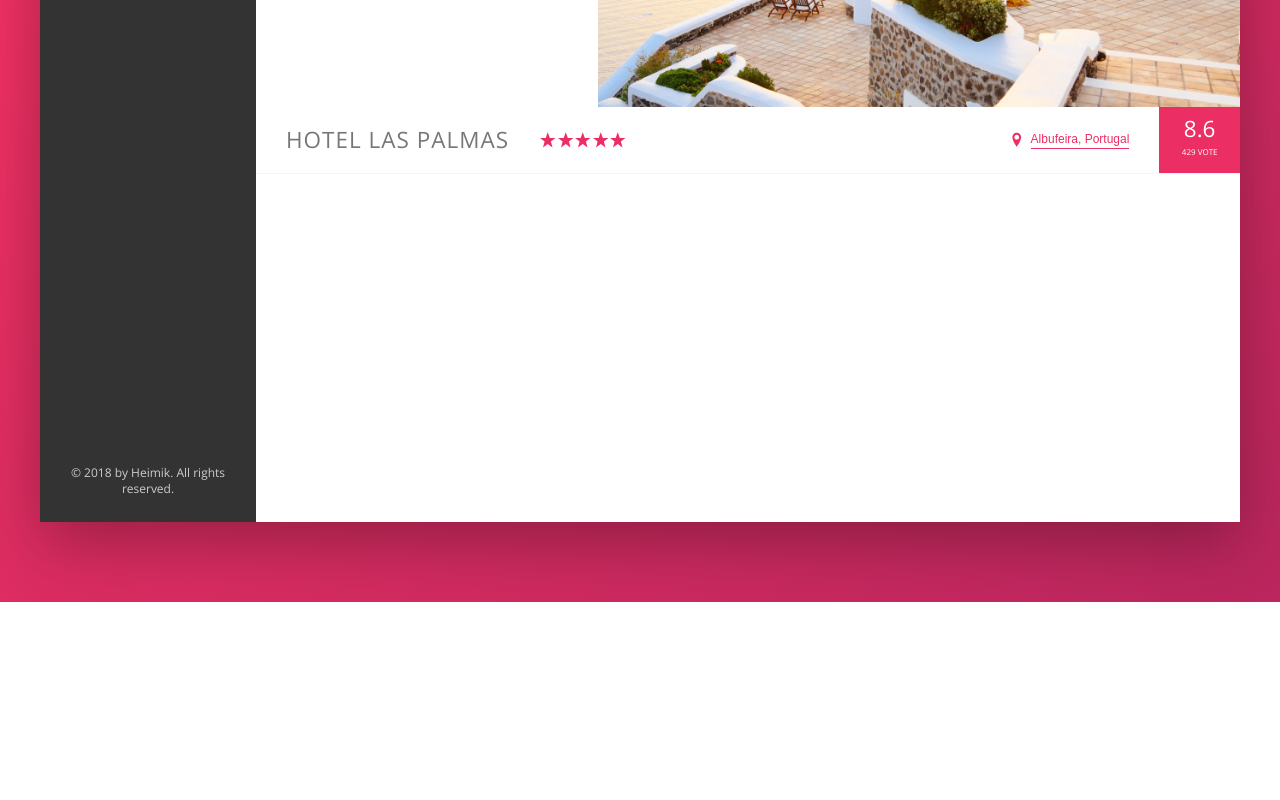
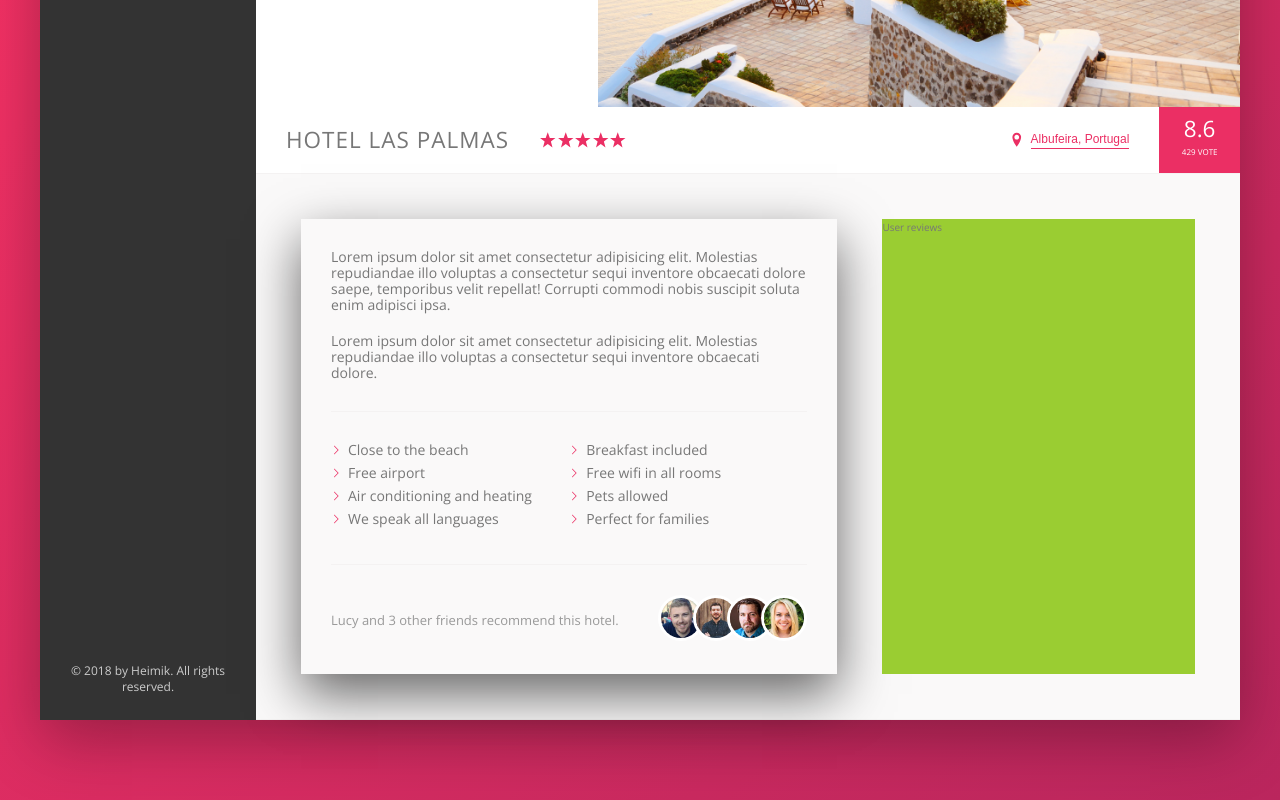
Before and after one commit to blademan/Trillo, a website: page index.html in a window 1280 px wide. Shown: the part 428-1228 px from the top of the page. Before the commit the page ends 1030 px from the top, so only its background shows below. Drawn offline with nearby package versions, Linux system fonts and the light colour scheme.

Commit message:
description box add

```diff
--- a/index.html
+++ b/index.html
@@ -166,6 +166,42 @@
 
                         </div>
                     </div>
+
+                    <div class="detail">
+                        <div class="description">
+                            <p class="paragraph">
+                                Lorem ipsum dolor sit amet consectetur adipisicing elit. Molestias repudiandae illo voluptas a consectetur sequi inventore obcaecati dolore saepe, temporibus velit repellat! Corrupti commodi nobis suscipit soluta enim adipisci ipsa.
+                            </p>
+                            <p class="paragraph">
+                                    Lorem ipsum dolor sit amet consectetur adipisicing elit. Molestias repudiandae illo voluptas a consectetur sequi inventore obcaecati dolore.
+                            </p>
+                            <ul class="list">
+                                <li class="list__item">Close to the beach</li>
+                                <li class="list__item">Breakfast included</li>
+                                <li class="list__item">Free airport</li>
+                                <li class="list__item">Free wifi in all rooms</li>
+                                <li class="list__item">Air conditioning and heating</li>
+                                <li class="list__item">Pets allowed</li>
+                                <li class="list__item">We speak all languages</li>
+                                <li class="list__item">Perfect for families</li>
+                            </ul>
+                            <div class="recommend">
+                                <p class="recommend__count">
+                                    Lucy and 3 other friends recommend this hotel.
+                                </p>
+                                <div class="recommend__friends">
+                                    <img src="img/user-3.jpg" alt="Friend 1" class="recommend__photo">
+                                    <img src="img/user-4.jpg" alt="Friend 2" class="recommend__photo">
+                                    <img src="img/user-5.jpg" alt="Friend 3" class="recommend__photo">
+                                    <img src="img/user-6.jpg" alt="Friend 4" class="recommend__photo">
+                                </div>
+                            </div>
+                        </div>
+
+                        <div class="user-reviews">
+                            User reviews
+                        </div>
+                    </div>
                </main>
            </div>
        </div>
--- a/sass/_base.scss
+++ b/sass/_base.scss
@@ -1,20 +1,4 @@
-/*
-COLORS
 
-Primary: #eb2f64
-Primary light: #FF3366
-Primary dark: #BA265D
-
-Grey light 1: #faf9f9
-Grey light 2: #f4f2f2
-Grey light 3: #f0eeee
-Grey light 4: #ccc
-
-Grey dark 1: #333
-Grey dark 2: #777
-Grey dark 3: #999
-
-*/
 :root {
     --color-primary: #eb2f64;
     --color-primary-light: #FF3366;
@@ -28,6 +12,10 @@ Grey dark 3: #999
     --color-grey-dark-1: #333;
     --color-grey-dark-2: #777;
     --color-grey-dark-3: #999;
+
+    --shadow-dark: 0 2rem 6rem rgba(0,0,0, .3);
+    --shadow-light: 0 2rem 5rem rgba(0,0,0, .6);
+    --line: 1px solid var(--color-grey-light-2);
 }
 
 * {
--- a/sass/_componets.scss
+++ b/sass/_componets.scss
@@ -316,6 +316,10 @@
     }
 }
 
+
+/////////////////
+//////ANIMATION
+
 @keyframes pulsate {
     0% {
         transform: scale(1);
@@ -336,3 +340,81 @@
 
     }
 }
+
+
+//////////////////////////////////////
+//////PARAGRAPH
+
+.paragraph:not(:last-of-type) {
+
+    margin-bottom: 2rem;
+}
+//////////////////////////////////////
+//////LIST
+
+.list {
+    list-style: none;
+    margin: 3rem 0;
+    padding: 3rem 0;
+    border-top: var(--line);
+    border-bottom: var(--line);
+
+    display: flex;
+    flex-wrap: wrap;
+    &__item {
+        flex:0 0 50%;
+        margin-bottom: .7rem;
+    }
+    &__item::before {
+        content: "";
+        width: 1rem;
+        height: 1rem;
+        display: inline-block;
+        margin-right: .7rem;
+
+
+        //background-image: url(../img/chevron-thin-right.svg);
+        //background-size: cover;
+
+        background-color: var(--color-primary);
+        -webkit-mask-image: url(../img/chevron-thin-right.svg);
+        -webkit-mask-size: cover;
+        mask-image: url(../img/chevron-thin-right.svg);
+        mask-size: cover;
+    }
+}
+
+
+///////////////////////////
+//////////RECOMMEND
+
+.recommend {
+    font-size: 1.3rem;
+    color: var(--color-grey-dark-3);
+
+    display: flex;
+    align-items: center;
+
+
+    &__count {
+        margin-right:auto;
+
+    }
+
+    &__friends {
+
+    }
+
+    &__photo {
+        box-sizing: content-box;
+        height: 4rem;
+        width: 4rem;
+        border-radius: 50%;
+        border: 3px solid white;
+
+        &:not(:last-child) {
+            margin-right: -1.5rem;
+        }
+    }
+
+}
--- a/sass/_layout.scss
+++ b/sass/_layout.scss
@@ -39,8 +39,30 @@
 .hotel-view {
     background-color: #fff;
 
+    flex: 1;
+}
+
+.detail {
+    display: flex;
+    padding: 4.5rem;
+    background-color: var(--color-grey-light-1);
+    border-bottom: var(--line);
+
+}
+
+.description {
+    font-size: 1.4rem;
+    box-shadow: var(--shadow-light);
+    padding: 3rem;
+
+    flex:0 0 60%;
+    margin-right: 4.5rem;
 
 
-    height: 80rem;
+}
+
+.user-reviews {
+    background-color: yellowgreen;
     flex: 1;
+
 }
```
Also changed, not shown: css/style.css, img/chevron-thin-right.svg (renamed from img/SVG/chevron-thin-right.svg), img/sprite.svg.
